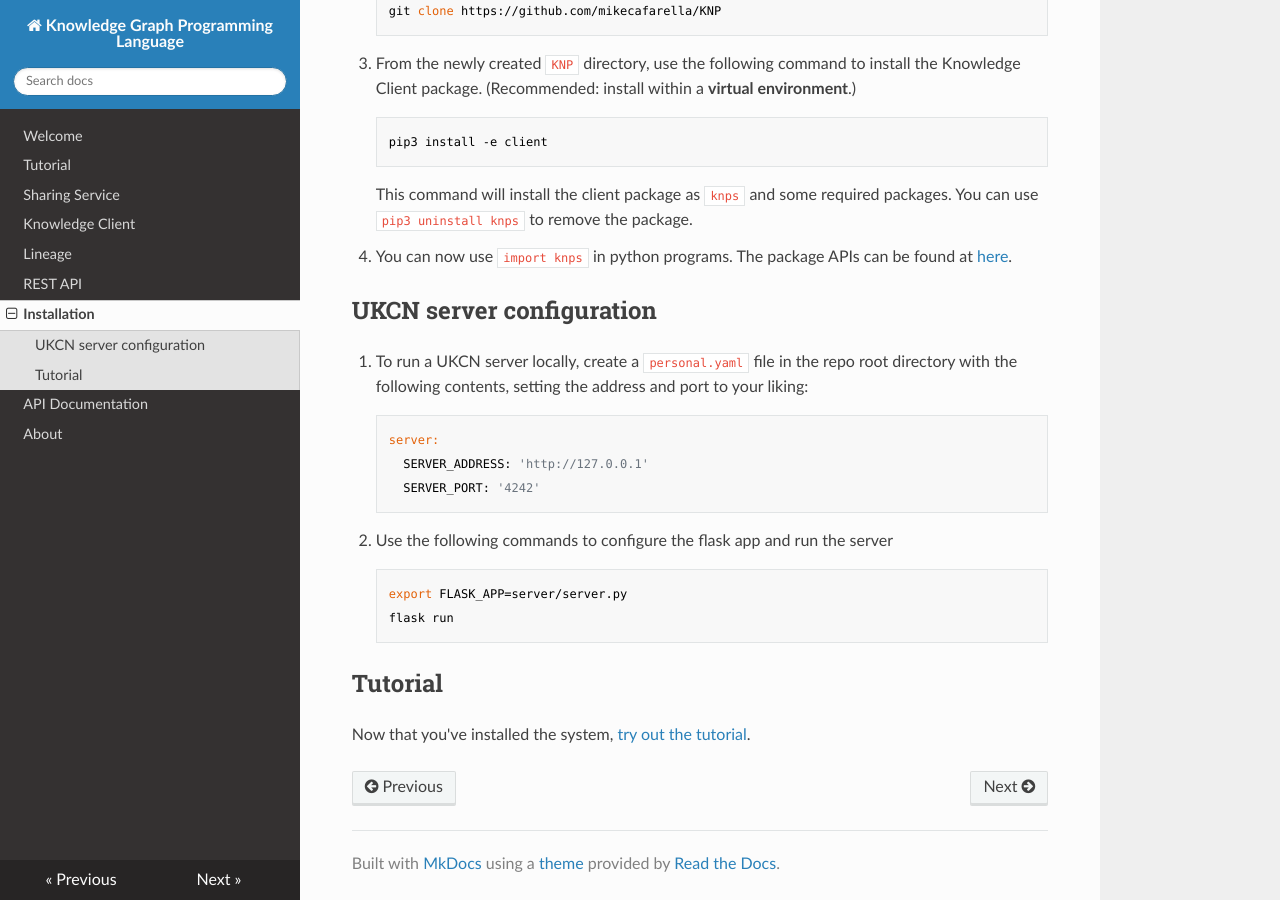
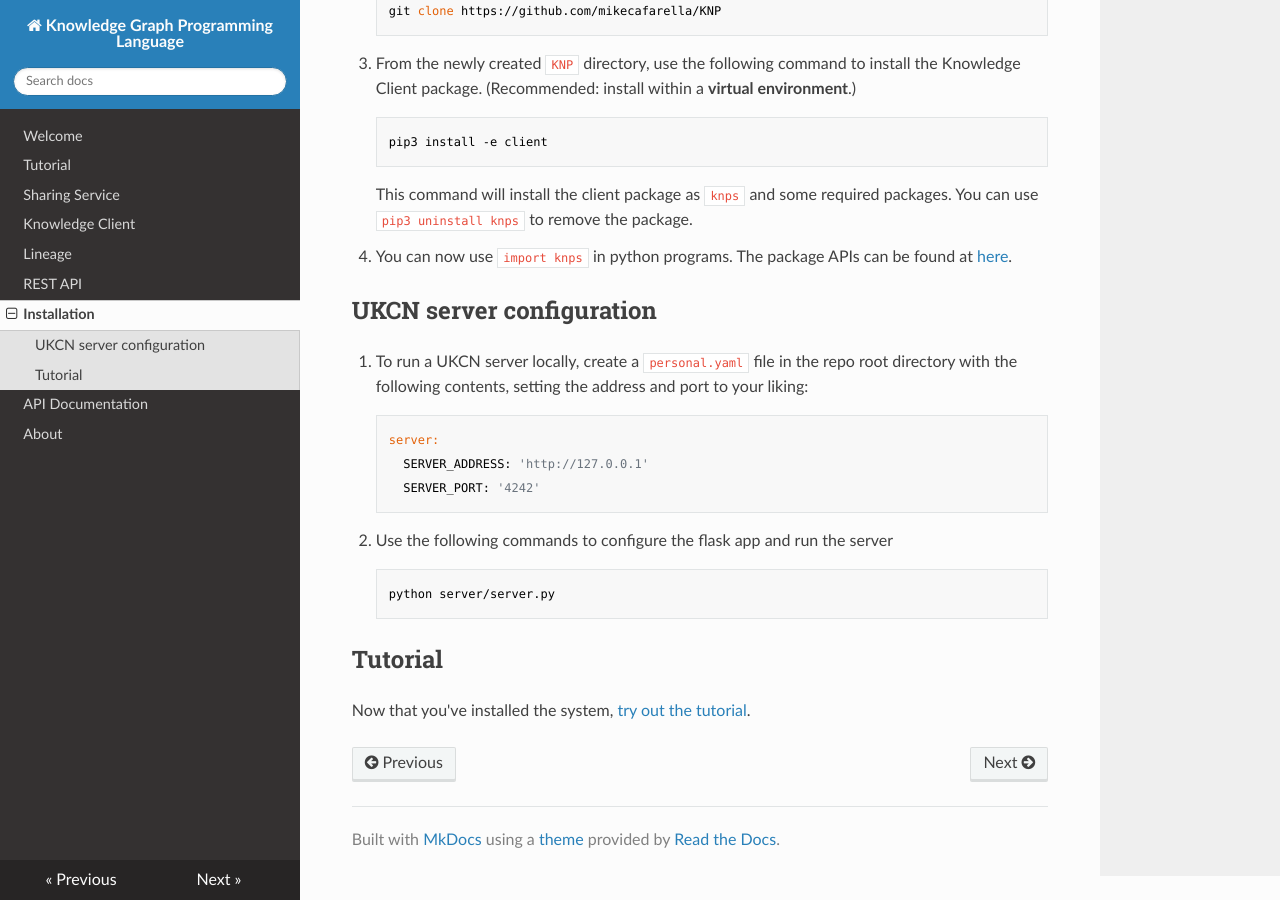
Before and after one commit to mikecafarella/KNP, an MkDocs documentation site: the page built from docs/install.md, in a window 1280 px wide and 900 px high, scrolled down 522 px. Built offline with MkDocs 1.6.1, drawn with Linux system fonts in a browser that asks for light colours; nearby versions of some CDN libraries.

Commit message:
Update docs

```diff
--- a/docs/install.md
+++ b/docs/install.md
@@ -34,8 +34,7 @@ Here's how you install and run the [__Knowledge Client__](knowledgeclient.md) an
 
 5. Use the following commands to configure the flask app and run the server
 
-        export FLASK_APP=server/server.py
-        flask run
+        python server/server.py
 
 ## Tutorial
 
```
